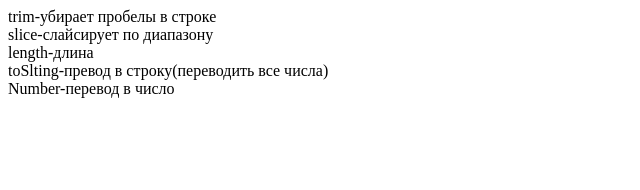
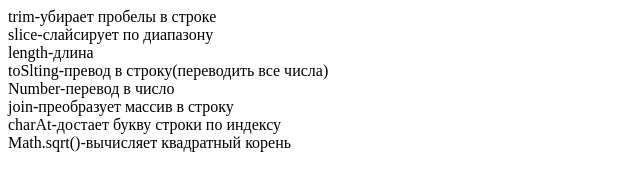
Before and after one commit to petbog/javascriptExamples, a plain HTML site: page index.html in a window 1280 px wide. Shown: the whole page, without its empty margins (0-640 px from the left). Drawn offline with Linux system fonts and the light colour scheme.

Commit message:
решаю

```diff
--- a/index.html
+++ b/index.html
@@ -11,6 +11,9 @@
     length-длина<br>
     toSlting-превод в строку(переводить все числа)<br>
     Number-перевод в число<br>
+    join-преобразует массив в строку<br>
+    charAt-достает букву строки по индексу<br>
+    Math.sqrt()-вычисляет квадратный корень<br>
 </body>
 <script src="./script.js"></script>
 </html>
```
Also changed, not shown: script.js (+203 -0 lines).
